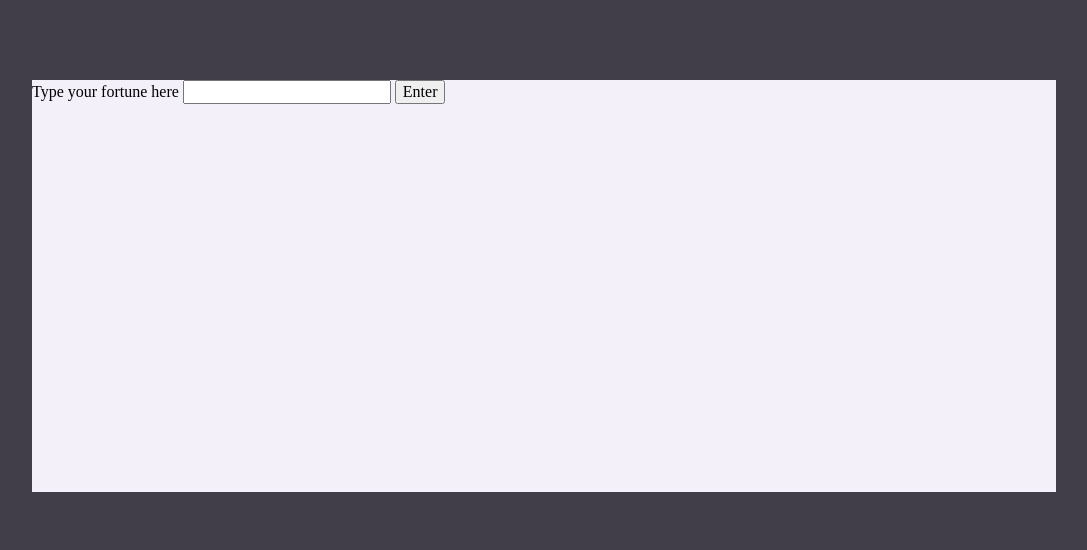
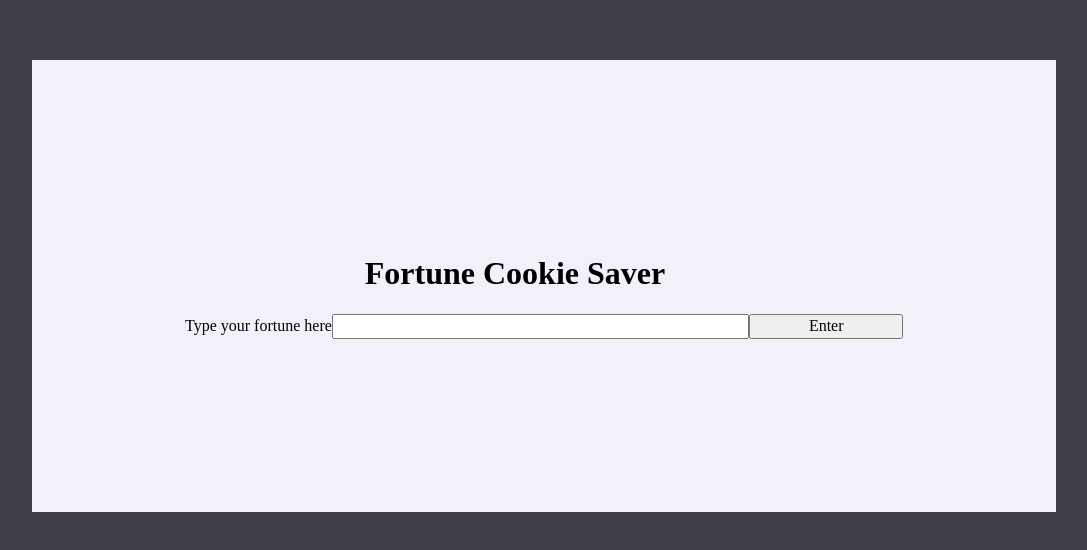
Before and after one commit to ebenezerjay/fortune-cookies, a plain HTML site: page index.html in a window 1280 px wide. Shown: the part 114-664 px from the top of the page, without its empty margins (96-1183 px from the left). Drawn offline with Linux system fonts and the light colour scheme.

Commit message:
Layout finnished plus initial js

```diff
--- a/index.html
+++ b/index.html
@@ -8,26 +8,32 @@
 		<title>Fortune cooke saver</title>
 </head>
 <body>
-	<header>
+	<header class="flex">
 
 	</header>
-	<aside class="left-aside">
+	<aside class="left-aside flex">
 
 	</aside>
-	<main>
-		<section>
-			<form action="">
+	<main class="flex">
+		<section class="flex">
+			<h1>Fortune Cookie Saver</h1>
+			<form action="" class="flex">
 				<label for="fortune-input">Type your fortune here</label>
 				<input type="text" name="fortune-input" id="fortune-input">
-				<button>Enter</button>
+				<button id="enter-button" type="button">Enter</button>
 			</form>
+			<article id="article-append">
+				<!-- <h3>What you want to hear</h3> -->
+			</article>
 		</section>
 	</main>
-	<aside class="right-aside">
+	<aside class="right-aside flex">
 
 	</aside>
-	<footer>
+	<footer class="flex">
 
 	</footer>
 </body>
+<script src="main.js"></script>
+<script src="fortune.js"></script>
 </html>
--- a/main.js
+++ b/main.js
@@ -0,0 +1,17 @@
+var fortuneInput = document.querySelector('#fortune-input');
+var enterButton = document.querySelector('#enter-button');
+var appendSection = document.querySelector('#article-append');
+
+enterButton.addEventListener('click', onEnter);
+
+
+function onEnter() {
+    appendFortune();
+}
+
+function appendFortune() {
+    appendSection.innerHTML = `
+		<h3>${fortuneInput.value}</h3>
+		` + appendSection.innerHTML;
+		fortuneInput.value = '';
+}
--- a/styles.css
+++ b/styles.css
@@ -15,8 +15,20 @@ header {
 }
 
 main {
+	align-items: center;
 	background-color: #F3F0F9;
 	grid-area: main;
+}
+
+h1 {
+	margin: 0px;
+	height: 38px;
+	width: 35%;}
+
+section {
+	flex-wrap: wrap;
+	justify-content: center;
+	width: 100%;
 }
 
 .left-aside {
@@ -30,3 +42,25 @@ main {
 footer {
 	grid-area: footer;
 }
+
+.flex {
+	display: flex;
+}
+
+form {
+	justify-content: center;
+	height: 10%;
+	width: 100%;
+}
+
+button {
+	width: 15%;
+}
+
+input {
+	width: 40%;
+}
+
+label {
+	align-self: center;
+}
```
